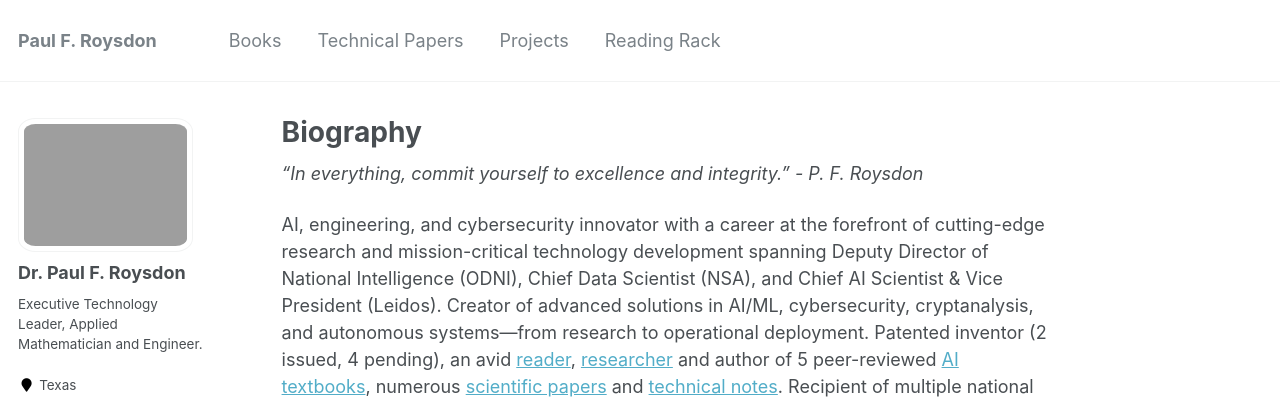
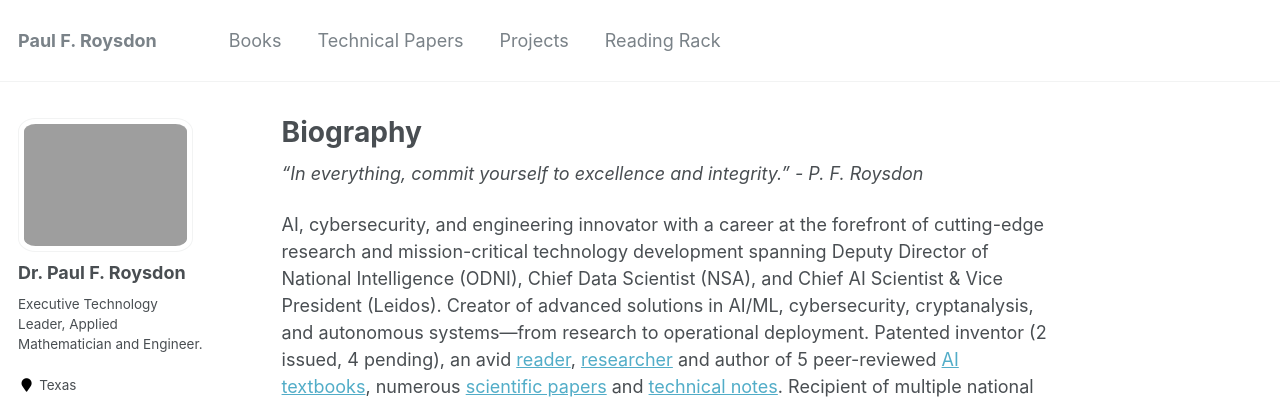
Before and after one commit to pfroysdon/pfroysdon.github.io, a Jekyll site: the page built from _pages/about.md, in a window 1280 px wide. Shown: the top 404 px of the page. Built offline with Jekyll 4.4.1, drawn with Linux system fonts in a browser that asks for light colours; some web fonts are replaced.

```diff
--- a/_pages/about.md
+++ b/_pages/about.md
@@ -10,6 +10,6 @@ redirect_from:
 
 *"In everything, commit yourself to excellence and integrity." - P. F. Roysdon*
 
-AI, engineering, and cybersecurity innovator with a career at the forefront of cutting-edge research and mission-critical technology development spanning Deputy Director of National Intelligence (ODNI), Chief Data Scientist (NSA), and Chief AI Scientist & Vice President (Leidos). Creator of advanced solutions in AI/ML, cybersecurity, cryptanalysis, and autonomous systems—from research to operational deployment. Patented inventor (2 issued, 4 pending), an avid [reader](https://pfroysdon.github.io/reading-rack/), [researcher](https://pfroysdon.github.io/projects/) and author of 5 peer-reviewed [AI textbooks](http://www.roysdonfibonaccipress.com/), numerous [scientific papers](https://github.com/pfroysdon/publications/tree/main/Papers) and [technical notes](https://github.com/pfroysdon/publications/tree/main/Tech_Notes). Recipient of multiple national awards, including NSA Director's Award, NSA Inventor Award, ODNI Director’s Award and the Leidos Innovation and CTO Awards.  Dedicated to bridging deep tech and real-world impact in both national security and commercial innovation.
+AI, cybersecurity, and engineering innovator with a career at the forefront of cutting-edge research and mission-critical technology development spanning Deputy Director of National Intelligence (ODNI), Chief Data Scientist (NSA), and Chief AI Scientist & Vice President (Leidos). Creator of advanced solutions in AI/ML, cybersecurity, cryptanalysis, and autonomous systems—from research to operational deployment. Patented inventor (2 issued, 4 pending), an avid [reader](https://pfroysdon.github.io/reading-rack/), [researcher](https://pfroysdon.github.io/projects/) and author of 5 peer-reviewed [AI textbooks](http://www.roysdonfibonaccipress.com/), numerous [scientific papers](https://github.com/pfroysdon/publications/tree/main/Papers) and [technical notes](https://github.com/pfroysdon/publications/tree/main/Tech_Notes). Recipient of multiple national awards, including NSA Director's Award, NSA Inventor Award, ODNI Director’s Award and the Leidos Innovation and CTO Awards.  Dedicated to bridging deep tech and real-world impact in both national security and commercial innovation.
 
 Outside of work, he’s an [aerobatics pilot](https://youtu.be/AFlVtWswTNU) and horologist crafting [precision mechanical timepieces](https://www.roysdonwatchco.com/).
```
